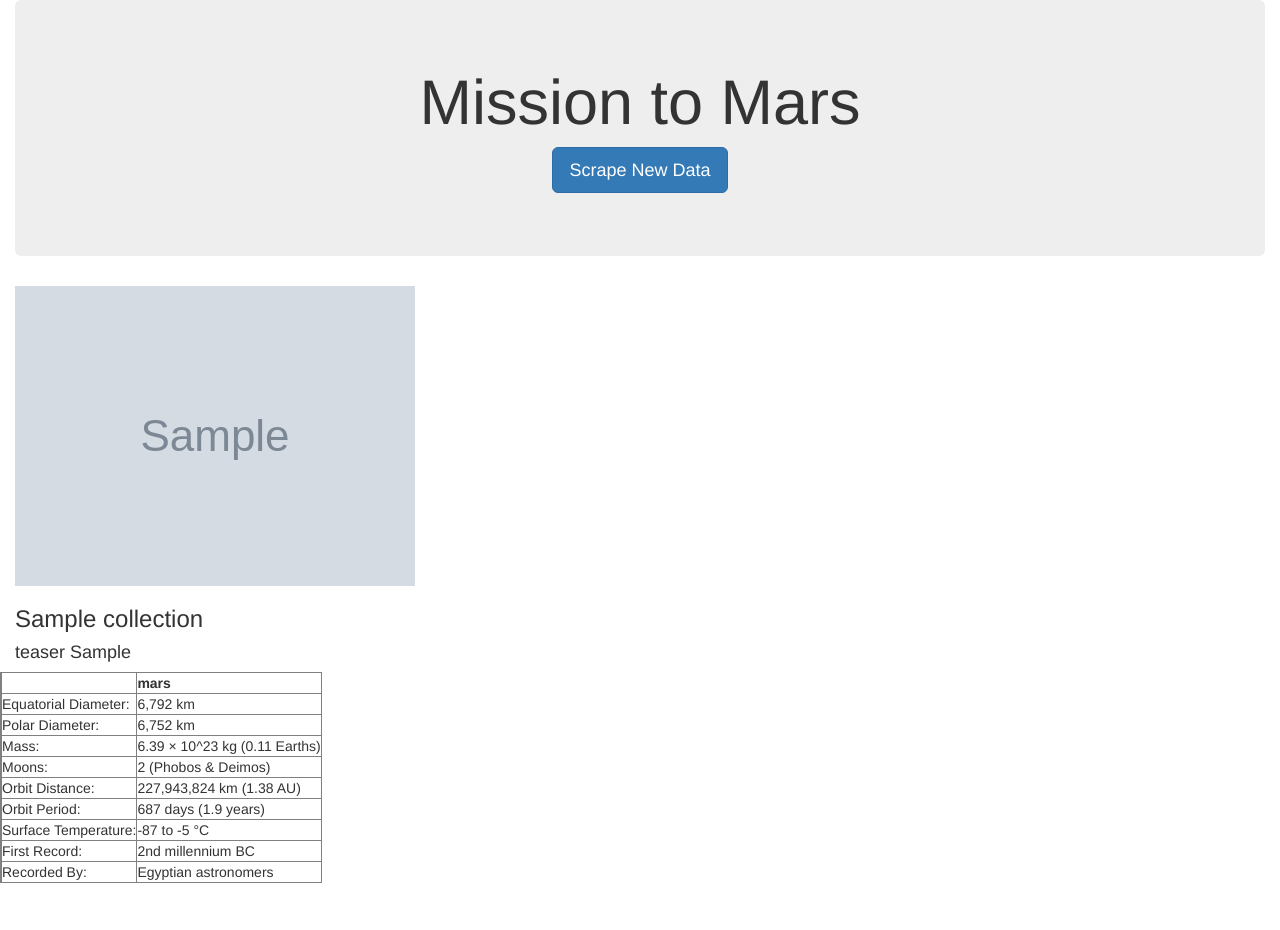
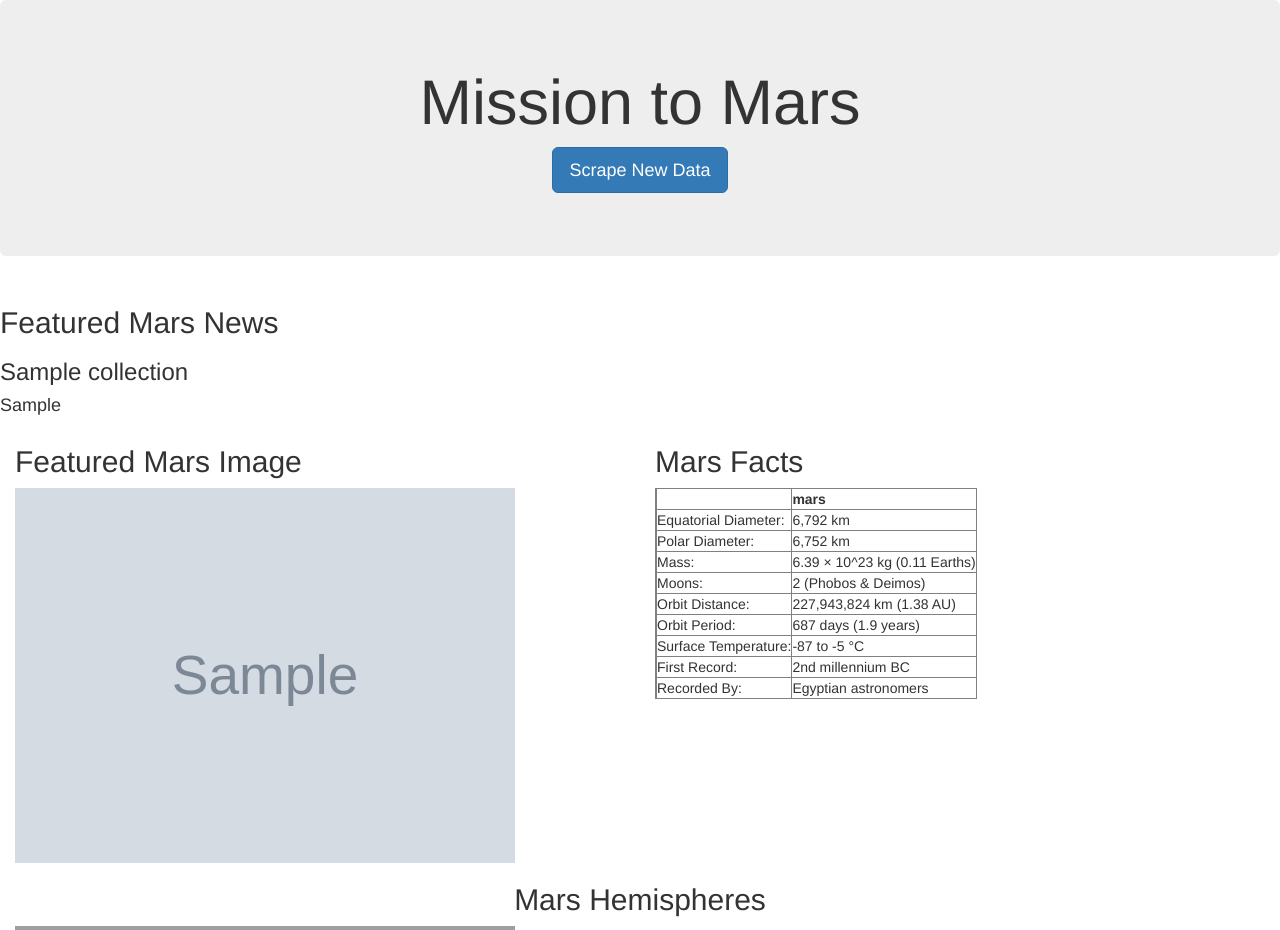
Before and after one commit to adam-katz97/web-scraping-challenge, a Flask app: page / in a window 1280 px wide. Shown: the top 930 px of the page. Before the commit the page ends 883 px from the top, so only its background shows below. Run offline with Flask 2, Linux system fonts and the light colour scheme; grey boxes marked "Sample" are stand-in pictures; a database or web service that is not in the repository returns one stand-in record (values such as "Sample title"); some libraries are stand-ins or nearby versions; grey boxes are pictures that could not be loaded.

Commit message:
properly aligns several elements within the html page.

```diff
--- a/mission_to_mars/templates/index.html
+++ b/mission_to_mars/templates/index.html
@@ -9,15 +9,41 @@
 </head>
 <body>
     <div class="container-fluid">
+        <div class="row">
+            <div class="col">
         <div class="jumbotron text-center">
             <h1>Mission to Mars</h1>
             <p><a class="btn btn-primary btn-lg" href="/scrape" role="button">Scrape New Data</a></p>
         </div>
-        <img src="{{ mars.featured_image_url }}" alt="Featured Picture">
+    </div>
+    </div>
+    <div class="row">
+        <div class="col">
+        <h2>Featured Mars News</h2>
         <h3>{{ mars.news_title }}</h3>
-        <h4>teaser  {{ mars.news_p }}</h4>
+        <h4>{{ mars.news_p }}</h4>
+        </div>
     </div>
-    <table border="1" class="dataframe">  <thead>    <tr style="text-align: right;">      <th></th>      <th></th>      <th>mars</th>    </tr>  </thead>  <tbody>    <tr>      <th></th>      <td>Equatorial Diameter:</td>      <td>6,792 km</td>    </tr>    <tr>      <th></th>      <td>Polar Diameter:</td>      <td>6,752 km</td>    </tr>    <tr>      <th></th>      <td>Mass:</td>      <td>6.39 × 10^23 kg (0.11 Earths)</td>    </tr>    <tr>      <th></th>      <td>Moons:</td>      <td>2 (Phobos &amp; Deimos)</td>    </tr>    <tr>      <th></th>      <td>Orbit Distance:</td>      <td>227,943,824 km (1.38 AU)</td>    </tr>    <tr>      <th></th>      <td>Orbit Period:</td>      <td>687 days (1.9 years)</td>    </tr>    <tr>      <th></th>      <td>Surface Temperature:</td>      <td>-87 to -5 °C</td>    </tr>    <tr>      <th></th>      <td>First Record:</td>      <td>2nd millennium BC</td>    </tr>    <tr>      <th></th>      <td>Recorded By:</td>      <td>Egyptian astronomers</td>    </tr>  </tbody></table>
+    <div class="row">
+        <div class="col-sm-6">
+        <h2>Featured Mars Image</h2>
+        <img src="{{ mars.featured_image_url }}" alt="Featured Picture" width=500>
+        </div>
+        <div class="col-sm-6">
+            <h2>Mars Facts</h2>
+            <table border="1" class="dataframe">  <thead>    <tr style="text-align: right;">      <th></th>      <th></th>      <th>mars</th>    </tr>  </thead>  <tbody>    <tr>      <th></th>      <td>Equatorial Diameter:</td>      <td>6,792 km</td>    </tr>    <tr>      <th></th>      <td>Polar Diameter:</td>      <td>6,752 km</td>    </tr>    <tr>      <th></th>      <td>Mass:</td>      <td>6.39 × 10^23 kg (0.11 Earths)</td>    </tr>    <tr>      <th></th>      <td>Moons:</td>      <td>2 (Phobos &amp; Deimos)</td>    </tr>    <tr>      <th></th>      <td>Orbit Distance:</td>      <td>227,943,824 km (1.38 AU)</td>    </tr>    <tr>      <th></th>      <td>Orbit Period:</td>      <td>687 days (1.9 years)</td>    </tr>    <tr>      <th></th>      <td>Surface Temperature:</td>      <td>-87 to -5 °C</td>    </tr>    <tr>      <th></th>      <td>First Record:</td>      <td>2nd millennium BC</td>    </tr>    <tr>      <th></th>      <td>Recorded By:</td>      <td>Egyptian astronomers</td>    </tr>  </tbody></table>
+        </div>
+    </div>
+    <div class="row">
+        <h2 style="text-align: center;">Mars Hemispheres</h2>
+    </div>
+    <div class="row">
+        <div class="col-sm-6">
+            <img src="https://astropedia.astrogeology.usgs.gov/download/Mars/Viking/valles_marineris_enhanced.tif" alt="valles" width="500">
+            <h4 style="text-align: center;">Valles Marineris Hemisphere</h4>
+
+        </div>
+    </div>
 
 </body>
 </html>
```
